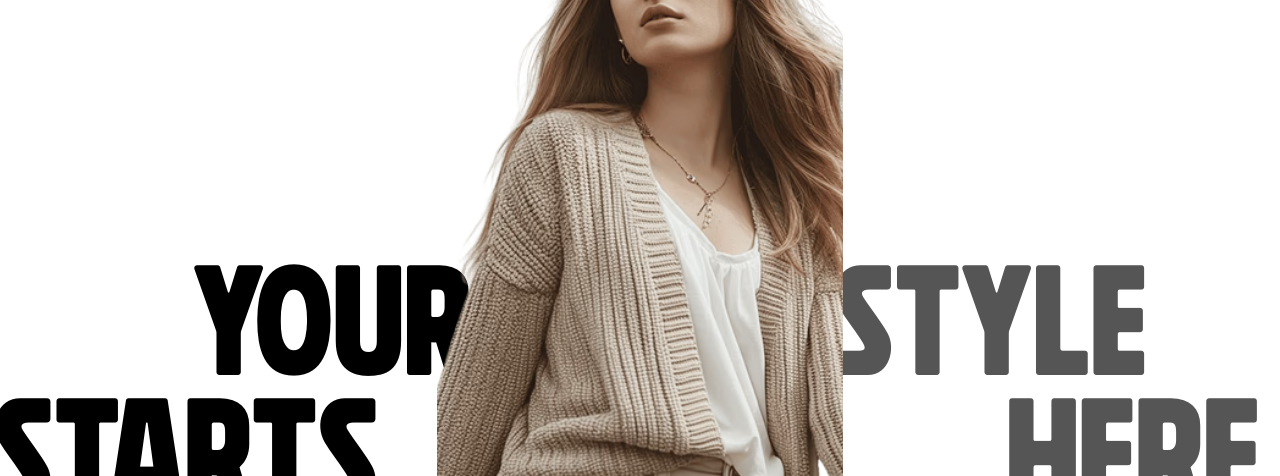
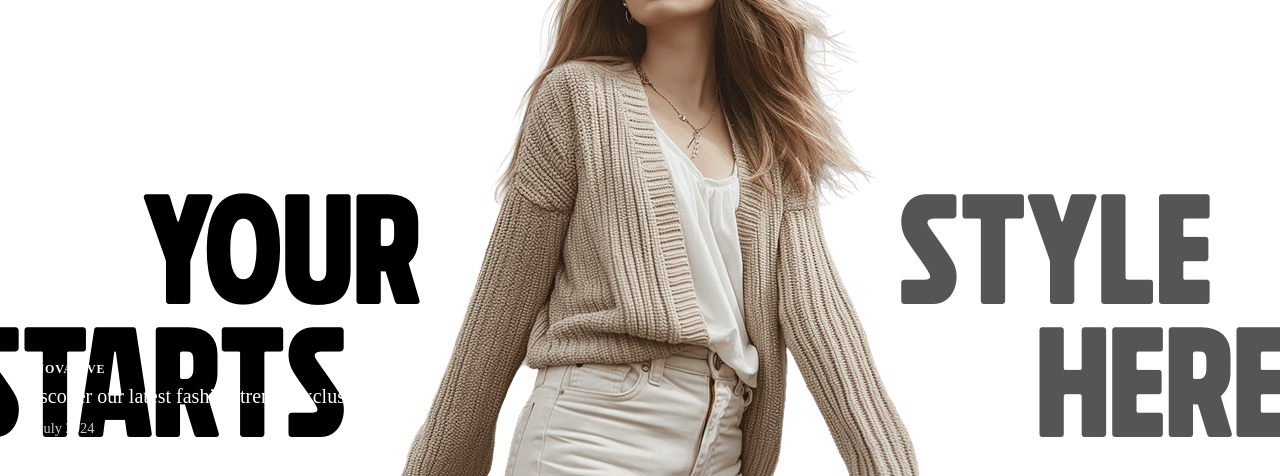
Before and after one commit to shreyamehtawork/h-chen, a React (Vite) app in the folder frontend/: page / in a window 1280 px wide. Shown: the part 324-800 px from the top of the page. Built offline with nearby package versions, Linux system fonts and the light colour scheme; no server answers.

Commit message:
Hero hands

```diff
--- a/frontend/index.html
+++ b/frontend/index.html
@@ -1,10 +1,10 @@
-<!DOCTYPE html>
+<!doctype html>
 <html lang="en">
   <head>
     <meta charset="UTF-8" />
     <link rel="icon" type="image/svg+xml" href="/logofinal.png" />
     <meta name="viewport" content="width=device-width, initial-scale=1.0" />
-    <title>Chloe's Vanture - Shop Your Style</title>
+    <title>Chloe's Venture - Shop Your Style</title>
     <link
       href="https://cdn.jsdelivr.net/npm/bootstrap@5.3.7/dist/css/bootstrap.min.css"
       rel="stylesheet"
--- a/frontend/src/pages/sections/Footer.jsx
+++ b/frontend/src/pages/sections/Footer.jsx
@@ -39,9 +39,7 @@ const Footer = () => {
         </div>
       </div>
 
-      <div className="small copyright">
-        © 2035 by H. Chen. Powered and secured by <a href="#">Wix</a>
-      </div>
+      <div className="small copyright">© 2035 by Chloe's Venture Pvt.Ltd</div>
     </div>
   );
 };
--- a/frontend/src/pages/sections/Homepage/Section1.jsx
+++ b/frontend/src/pages/sections/Homepage/Section1.jsx
@@ -13,16 +13,16 @@ function HeroSection() {
   });
 
   // Scroll movement - A-shape outward
-  const textY = useTransform(scrollYProgress, [0, 1], [-260, 200]);
-  const leftTextX1 = useTransform(scrollYProgress, [0, 1], [90, -70]);
-  const leftTextX2 = useTransform(scrollYProgress, [0, 1], [120, -150]);
-  const rightTextX1 = useTransform(scrollYProgress, [0, 1], [-40, 90]);
-  const rightTextX2 = useTransform(scrollYProgress, [0, 1], [-70, 300]);
+  const textY = useTransform(scrollYProgress, [0, 1], [-200, 200]);
+  const leftTextX1 = useTransform(scrollYProgress, [0, 1], [200, -60]);
+  const leftTextX2 = useTransform(scrollYProgress, [0, 1], [160, -140]);
+  const rightTextX1 = useTransform(scrollYProgress, [0, 1], [-100, 90]);
+  const rightTextX2 = useTransform(scrollYProgress, [0, 1], [-100, 250]);
 
   return (
     <section className="hero-section container-fluid" ref={sectionRef}>
       {/* Left Text */}
-      <div className="col-md-4 text-end hero-text-left position-relative z-1">
+      <div className="col-md-3 text-end hero-text-left ">
         <motion.h1
           className="hero-word left-side-text"
           style={{ y: textY, x: leftTextX1 }}
@@ -44,7 +44,7 @@ function HeroSection() {
       </div>
 
       {/* Center Image */}
-      <motion.div className="col-md-4 text-center mt-5 pt-3 position-relative z-2">
+      <motion.div className="col-md-6 text-center mt-5 pt-3 position-relative z-2">
         <img src={modelImage} alt="Model" className="hero-model-img" />
       </motion.div>
 
--- a/frontend/src/styling/Section1.css
+++ b/frontend/src/styling/Section1.css
@@ -1,13 +1,11 @@
-.hero-section {
-  background-color: #fff;
-  min-height: 100vh;
-  display: flex;
-  align-items: center;
-  justify-content: center;
-  padding: 0;
-  overflow: hidden;
+.hero-model-img {
+  /* height: 120vh; /* Remove or comment out this line */
+  max-height: 150vh; /* Limit the maximum height to the viewport height */
+  width: auto;
+  object-fit: contain; /* Use 'contain' to ensure the whole image is visible, or 'cover' if you want it to fill and crop */
+  display: block; /* Helps with centering */
+  margin: auto; /* Centers the image horizontally */
 }
-
 .hero-word {
   font-size: 9.8rem;
   text-transform: uppercase;
@@ -15,16 +13,9 @@
   line-height: 0.8;
 }
 
-.starts {
+/* .starts {
   padding-right: 30px;
-}
-
-.hero-model-img {
-  height: 120vh; /* Increased the image size */
-  width: auto;
-  object-fit: cover;
-  /* margin-left: -10px; */
-}
+} */
 
 .hero-text-left,
 .hero-text-right {
@@ -39,7 +30,6 @@
 }
 
 .hero-text-right {
-  text-align: left;
   color: #555;
 }
 
@@ -48,17 +38,19 @@
   display: flex;
   align-items: center;
   justify-content: space-between;
-  padding: 0 2rem;
+  /* padding: 0 2rem; */
   overflow: hidden;
   position: relative;
 }
 
 .left-side-text {
-  margin-right: -80px;
+  margin-right: -120px;
+
+  text-align: right;
 }
 
 .right-side-text {
-  margin-left: -80px;
+  margin-left: -120px;
 }
 
 body,
```
Also changed, not shown: 1 other file (tests, documents, lock files or other folders).
